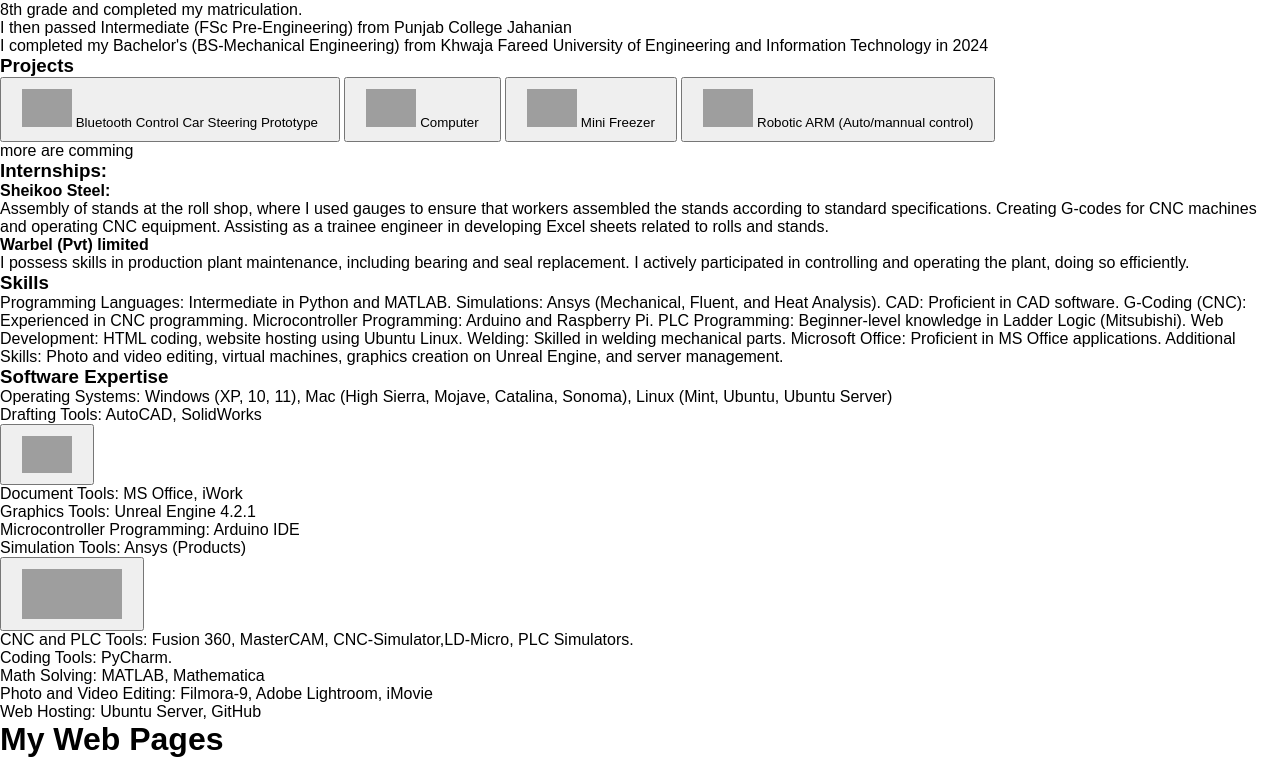
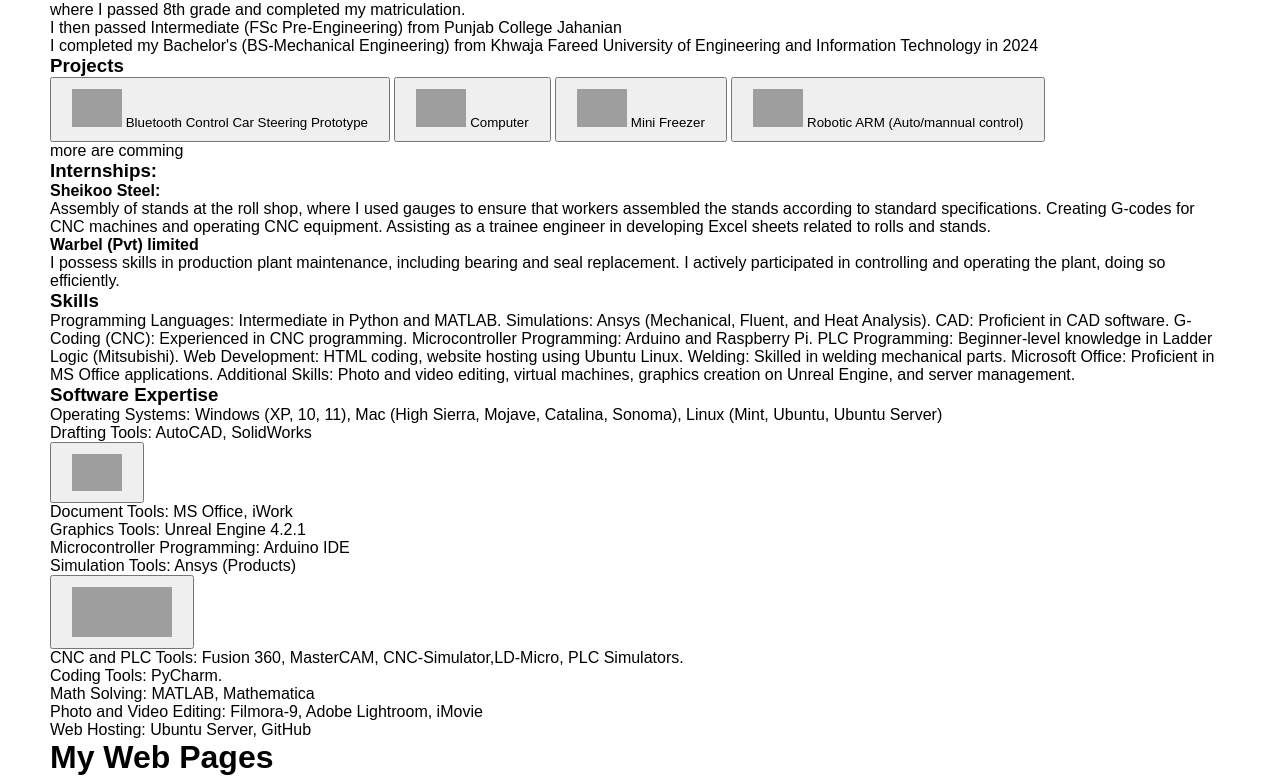
Before and after one commit to urmathematician/ubaid, a plain HTML site: page index.html in a window 1280 px wide. Shown: the part 446-1228 px from the top of the page. Drawn offline with Linux system fonts and the light colour scheme; grey boxes are pictures that could not be loaded.

Commit message:
Update index.html

```diff
--- a/index.html
+++ b/index.html
@@ -225,6 +225,10 @@
         display: block;
       }
     }
+          .text-container {
+            padding-left: 50px;
+            padding-right: 50px;
+        }
     </style>
 <body>
     <header class="header">
@@ -248,6 +252,7 @@
 
 </div>
 </div>
+    <div class="text-container">
 <h2>About (Ubaid UR Rehman):</h2>
 <p>I hold a Bachelor's degree in Mechanical Engineering from Khwaja Fareed University of Engineering & Information Technology . I am skilled in CAD software, ANSYS simulations and problem-solving. I am passionate about mechanical design, with hands-on experience in university projects. During my internships at Sheikhoo Steel, Pakistan, and Warbel (Pvt) Limited, Pakistan, I gained experience in G-Coding and measurements of machine parts.</p>
 <h3>Education:</h3>
@@ -342,7 +347,7 @@ Additional Skills: Photo and video editing, virtual machines, graphics creation
     </div>
 
 </div>
-
+    <div class="text-container">
 <p>Document Tools: MS Office, iWork</p>
 <p>Graphics Tools: Unreal Engine 4.2.1</p>
 <p>Microcontroller Programming: Arduino IDE</p>
```
